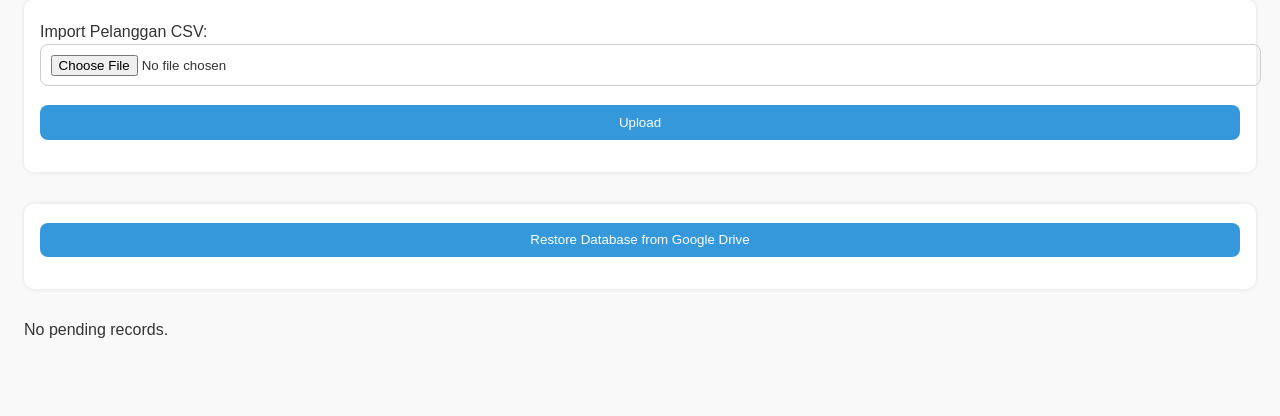
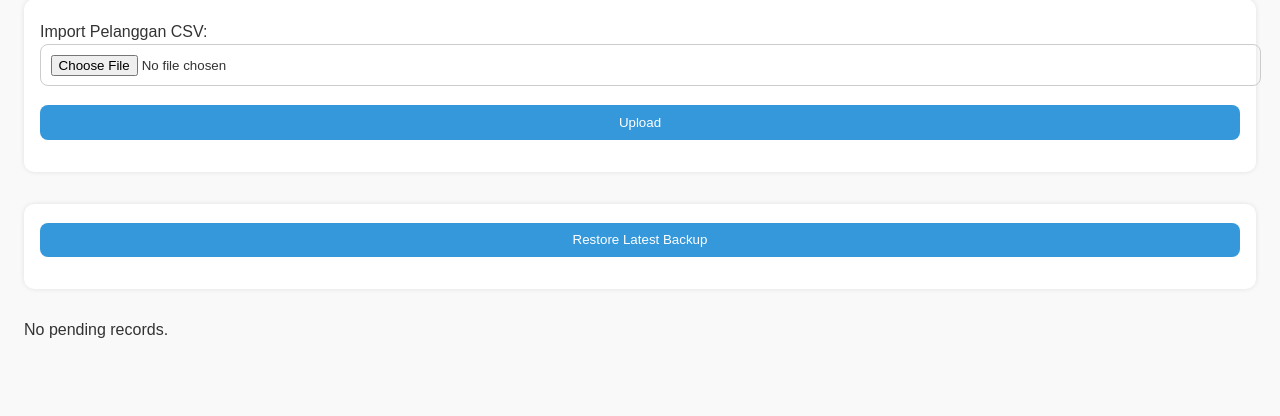
Before and after one commit to bonzoholda/cdws_meter_app, a FastAPI app: page /admin in a window 1280 px wide. Shown: the part 107-523 px from the top of the page. Run offline with FastAPI, Linux system fonts and the light colour scheme; the visitor is signed in with stand-in values (Sample User, id 1); parts of the project's set-up code (start-up, migrations or seed data) failed here and were passed over.

Commit message:
Update admin.html

```diff
--- a/app/templates/admin.html
+++ b/app/templates/admin.html
@@ -19,11 +19,9 @@
   </form>
 
 
-  <form action="/restore-db" method="post">
-      <button type="submit" onclick="return confirm('Are you sure you want to restore the database? This will overwrite current data.')">
-          Restore Database from Google Drive
-      </button>
-  </form>
+<form action="/restore-db" method="post" onsubmit="return confirm('Are you sure you want to restore the latest backup? This will overwrite current data!')">
+    <button type="submit" class="btn btn-warning">Restore Latest Backup</button>
+</form>
 
 
   {% if records %}
```
